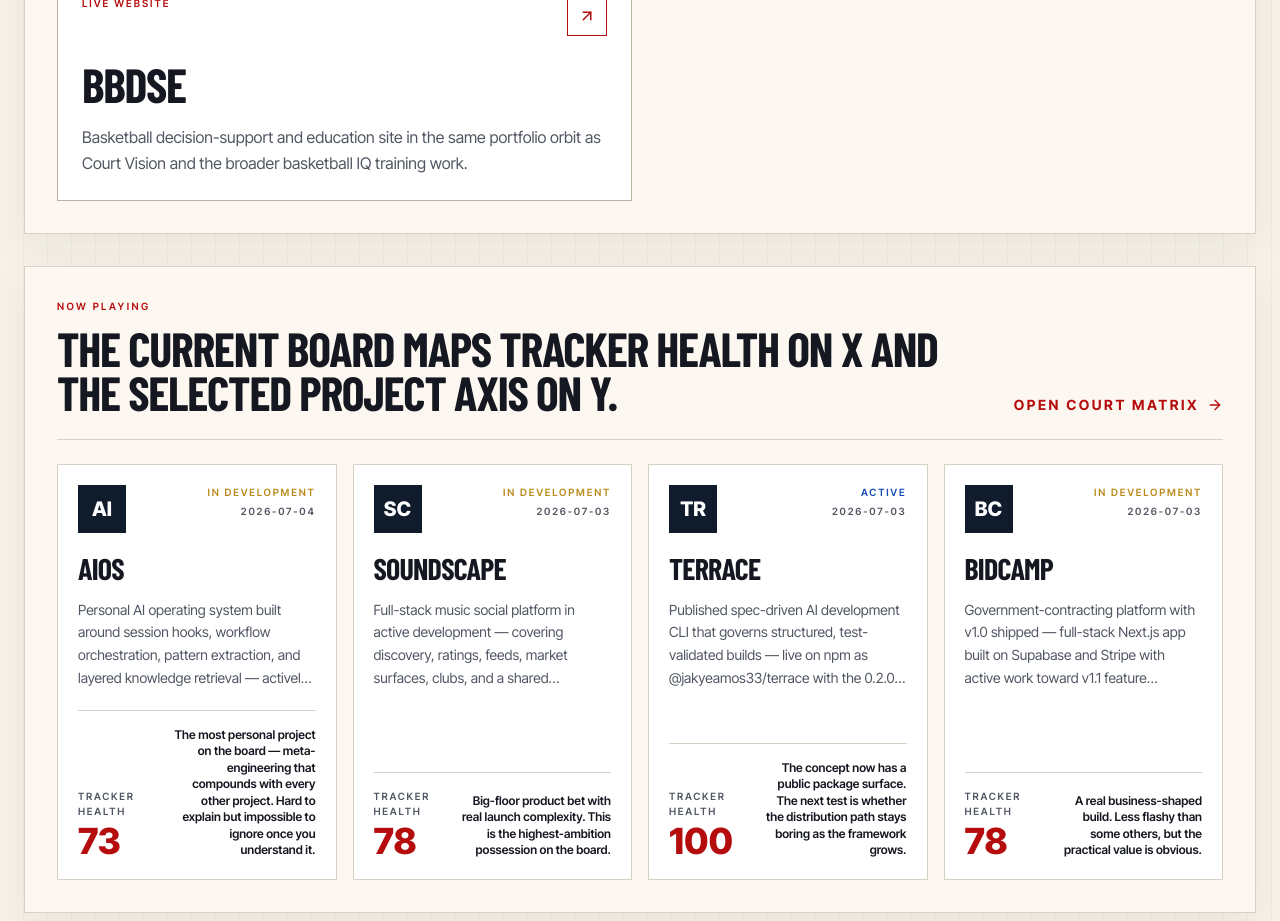
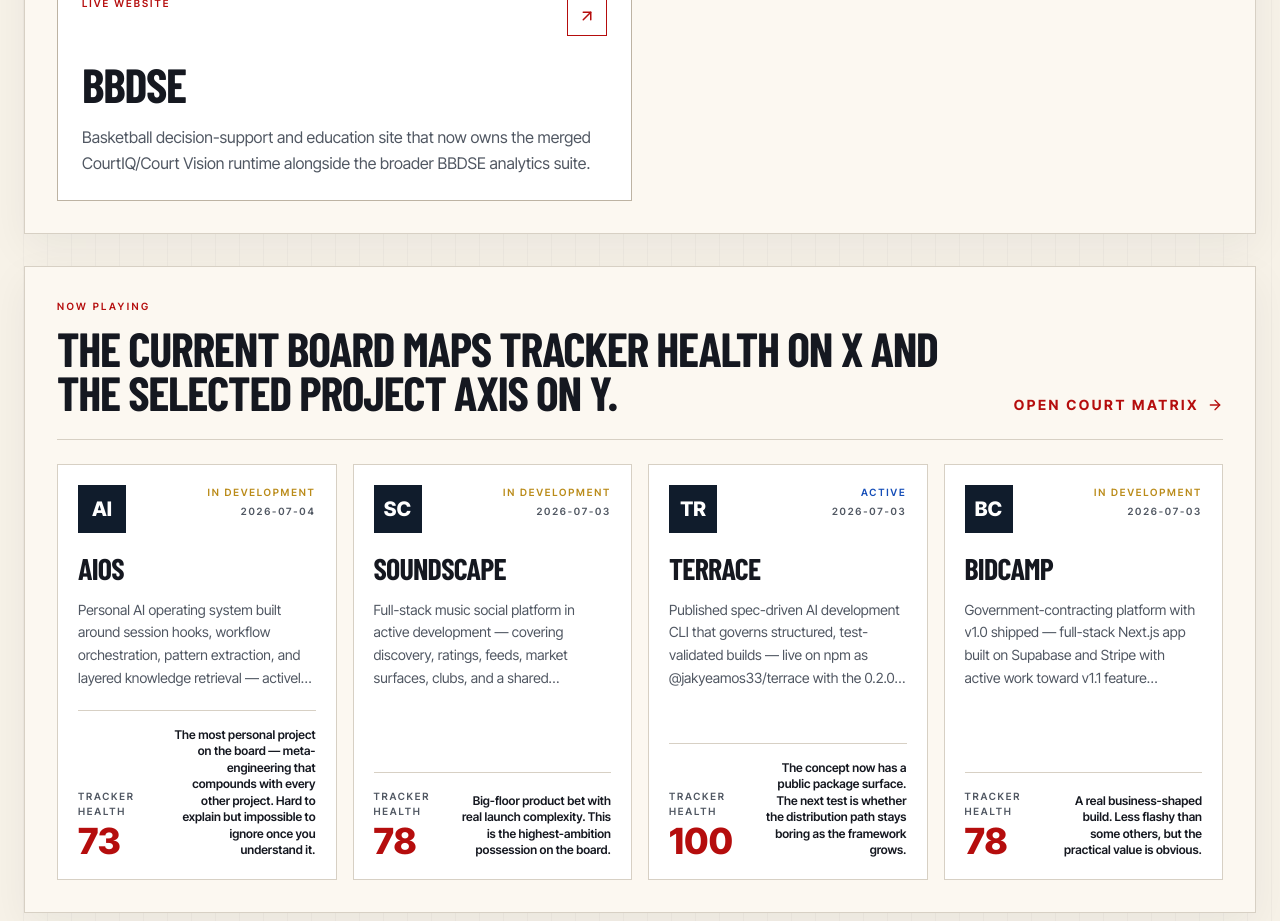
Before and after one commit to jakyeamos/portfolio, a React (Vite) app: page / in a window 1280 px wide. Shown: the part 2500-3421 px from the top of the page. Built offline with nearby package versions, Linux system fonts and the light colour scheme; a web font is replaced by a local one.

Commit message:
docs: reflect bbdse courtiq merge

```diff
--- a/src/content/currentProjects.ts
+++ b/src/content/currentProjects.ts
@@ -154,19 +154,19 @@ export const CURRENT_PROJECTS: readonly CurrentProject[] = [
   },
   {
     slug: 'bballedu',
-    title: 'Bballedu',
+    title: 'BBDSE CourtIQ',
     shortCode: 'BB',
     summary:
-      'Court Vision — a web-first basketball IQ training platform featuring real-time multiplayer draft simulation, Monte Carlo modeling, and an Express/Socket.io backend.',
+      'Merged BBDSE CourtIQ lane: the Court Vision/Bballedu draft, lobby, waiting-room, and recap runtime now lives inside the BBDSE product suite, with the old standalone repo preserved as an archive/fallback boundary.',
     trackerComment:
       'Add sign-and-trade/base-year/minimum-salary special cases, generated/consumed trade exception accounting, swap conveyance validation, and rollback-safe execution.',
     trackerStatus: 'on_track',
     trackerScore: 84,
     lastUpdated: '2026-07-02',
-    tags: ['basketball', 'education', 'React', 'Express', 'Socket.io'],
+    tags: ['basketball', 'CourtIQ', 'BBDSE', 'Next.js', 'draft-sim'],
     grades: { impact: 7, difficulty: 7, ambition: 8, creativity: 8 },
     scoutTake:
-      'Basketball × education × software is a tight niche with a real ceiling. Platform has depth if the content pipeline fills in behind it.',
+      'The merge makes the basketball product story cleaner: CourtIQ becomes the user-facing simulator surface while BBDSE owns the analytics and product-suite runtime behind it.',
   },
   {
     slug: 'dispatches',
--- a/src/content/portfolioContent.ts
+++ b/src/content/portfolioContent.ts
@@ -310,7 +310,7 @@ export const SCOUTING_FOCUS = [
   },
   {
     title: 'Data-rich offense',
-    copy: 'Court Vision, Amazon analytics work, and dashboard-heavy thinking all point toward a strong fit with products that need data to be useful, not just present.',
+    copy: 'BBDSE/CourtIQ, Amazon analytics work, and dashboard-heavy thinking all point toward a strong fit with products that need data to be useful, not just present.',
   },
 ] as const;
 
@@ -452,7 +452,7 @@ export const WEBSITE_LAUNCHES: readonly WebsiteLaunch[] = [
     label: 'Live website',
     title: 'BBDSE',
     href: 'https://bbdse.vercel.app/',
-    copy: 'Basketball decision-support and education site in the same portfolio orbit as Court Vision and the broader basketball IQ training work.',
+    copy: 'Basketball decision-support and education site that now owns the merged CourtIQ/Court Vision runtime alongside the broader BBDSE analytics suite.',
   },
 ] as const;
 
```
